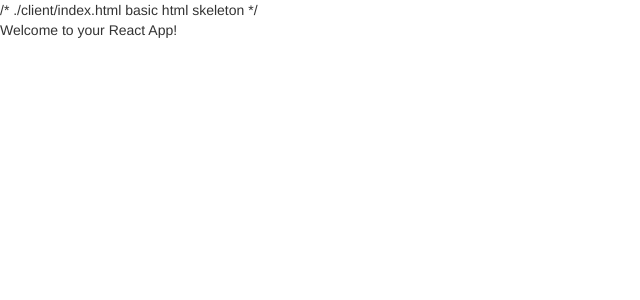
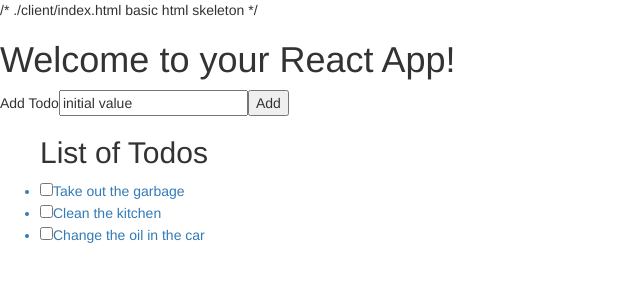
Before and after one commit to wvus-dev-meetup/todoapp, a React app: page / in a window 1280 px wide. Shown: the top 300 px of the page, without its empty margins (0-640 px from the left). Built offline with nearby package versions, Linux system fonts and the light colour scheme.

Commit message:
Add basic React TODO App with read and write capabilities

```diff
--- a/src/components/App.js
+++ b/src/components/App.js
@@ -1,14 +1,92 @@
 import React from 'react';
+import EditToDo from './edit-todo';
+import AddToDo from './add-todo';
+import ListToDos from './list-todos';
 
-export default class App extends React.Component {
+class App extends React.Component {
 	constructor() {
 		super();
+
+		const initialState = [
+			{
+				id: 1,
+				title: 'Take out the garbage',
+				finished: false,
+			},
+			{
+				id: 2,
+				title: 'Clean the kitchen',
+				finished: false,
+			},
+			{
+				id: 3,
+				title: 'Change the oil in the car',
+				finished: false,
+			},
+		];
+
+		this.state = {
+			todos: initialState,
+			newToDoValue: 'initial value',
+		};
+		this.handleCompleted = this.handleCompleted.bind(this);
+		this.handleAddValueChange = this.handleAddValueChange.bind(this);
+		this.handleAdd = this.handleAdd.bind(this);
 	}
 
+	handleCompleted(e) {
+		console.log(e);
+		const currentId = e.target.id;
+		this.setState((prevState) => {
+			const newState = prevState.todos.map((item) => {
+				if(item.id == currentId) {
+					item.finished = !item.finished;
+				}
+				console.log('item', item);
+				return item;
+			});
+			console.log('newState', newState);
+			return newState;
+		});
+	}
+
+	handleAdd() {
+		const value = this.state.newToDoValue;
+		this.setState((prevState) => {
+			prevState.todos.push({
+				id: prevState.todos.length + 1,
+				title: value,
+				finished: false,
+			});
+			return prevState;
+		});
+	}
+
+	getNextId() {
+
+	}
+
+	handleAddValueChange(e) {
+		const value = e.target.value;
+		this.setState({newToDoValue: value});
+	}
 
 	render() {
 		return(
-			<div>Welcome to your React App!</div>
+			<div>
+				<h1>Welcome to your React App!</h1>
+				<AddToDo
+					newToDoValue={this.state.newToDoValue}
+					handleAddValueChange={this.handleAddValueChange}
+					handleAdd={this.handleAdd}
+					/>
+				<ListToDos
+					toDoList={this.state.todos}
+					handleCompleted={this.handleCompleted}
+					/>
+			</div>
 		);
 	}
 }
+
+export default App
--- /dev/null
+++ b/src/components/add-todo.js
@@ -0,0 +1,18 @@
+import React from 'react';
+
+class AddToDo extends React.Component {
+
+	render() {
+		return (
+			<div>Add Todo
+				<input
+					name="addTodo"
+					value={this.props.newToDoValue}
+					onChange={this.props.handleAddValueChange}/>
+				<button onClick={this.props.handleAdd}>Add</button>
+			</div>
+		)
+	}
+}
+
+export default AddToDo
--- /dev/null
+++ b/src/components/edit-todo.js
@@ -0,0 +1,12 @@
+import React from 'react';
+
+class EditTodo extends React.Component {
+
+	render() {
+		return (
+			<div>Edit Todo</div>
+		)
+	}
+}
+
+export default EditTodo
--- /dev/null
+++ b/src/components/list-todos.js
@@ -0,0 +1,23 @@
+import React from 'react';
+import ToDo from './todo';
+
+class ListToDos extends React.Component {
+	constructor() {
+		super();
+	}
+
+	render() {
+		const toDoList = this.props.toDoList.map( (item) => {
+			return <ToDo key={item.id} id={item.id} title={item.title} data={item} handleCompleted={this.props.handleCompleted}></ToDo>;
+		});
+
+		return (
+			<ul>
+				<h2>List of Todos</h2>
+				{ toDoList }
+			</ul>
+		)
+	}
+}
+
+export default ListToDos
--- /dev/null
+++ b/src/components/todo.js
@@ -0,0 +1,23 @@
+import React from 'react';
+
+class Todo extends React.Component {
+	constructor() {
+		super();
+	}
+
+	render() {
+		return (!this.props.data.finished ?
+				<li className="text-primary">
+					<input type="checkbox" onClick={this.props.handleCompleted} id={this.props.id} />
+					{ this.props.title }
+				</li>
+				:
+				<li className="text-success">
+					<input type="checkbox" onClick={this.props.handleCompleted} id={this.props.id} />
+					<del>{ this.props.title }</del>
+				</li>
+		)
+	}
+}
+
+export default Todo
--- a/webpack.config.js
+++ b/webpack.config.js
@@ -96,7 +96,7 @@
     devtool: '#source-map',
     output: {
       path: path.resolve('dist'),
-      filename: 'checkout_bundle.js'
+      filename: 'bundle.js'
     },
     module: {
       loaders: [
```
Also changed, not shown: src/AppDiagram.md (added, +12 -0 lines), 1 other file (tests, documents, lock files or other folders).
